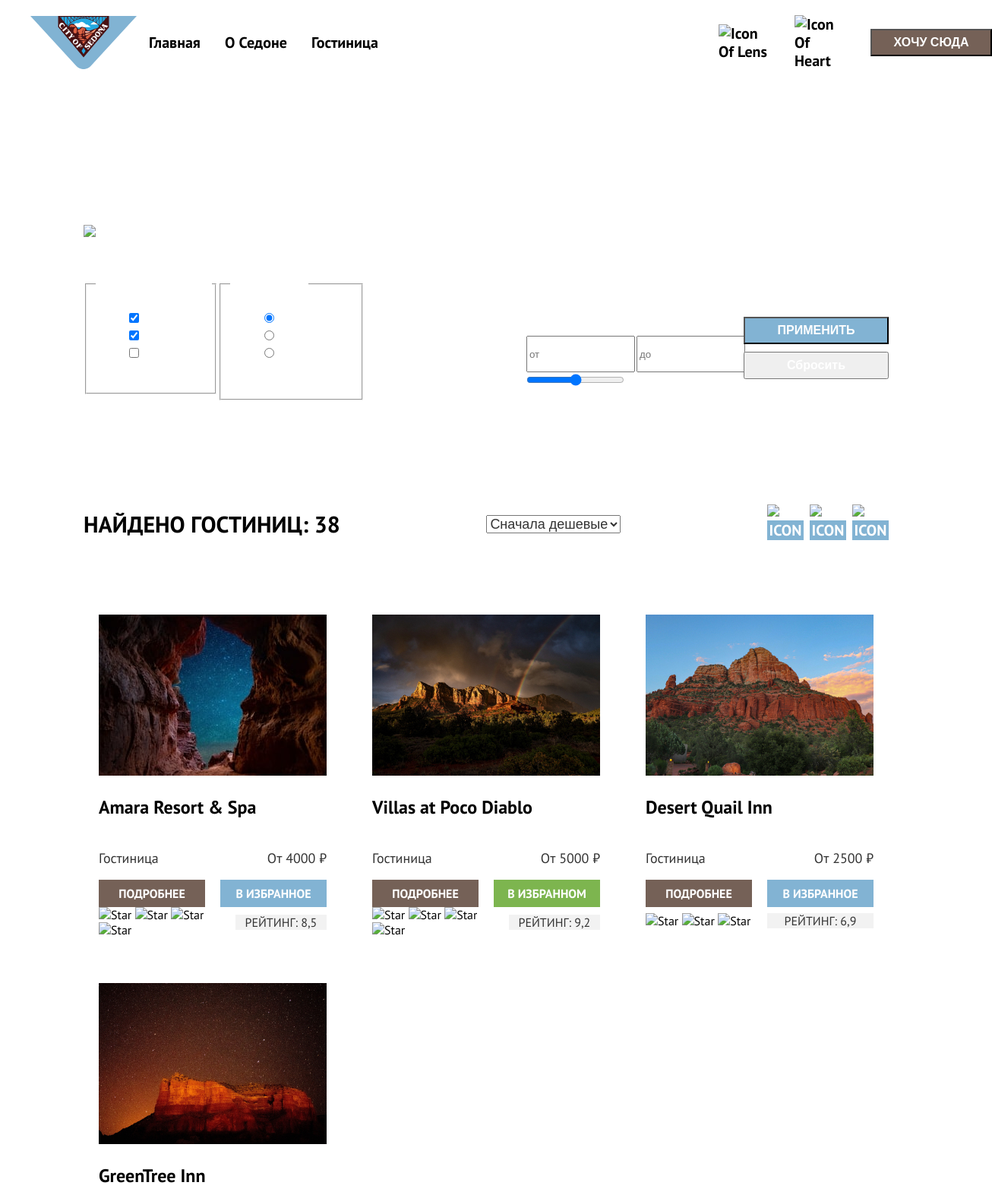
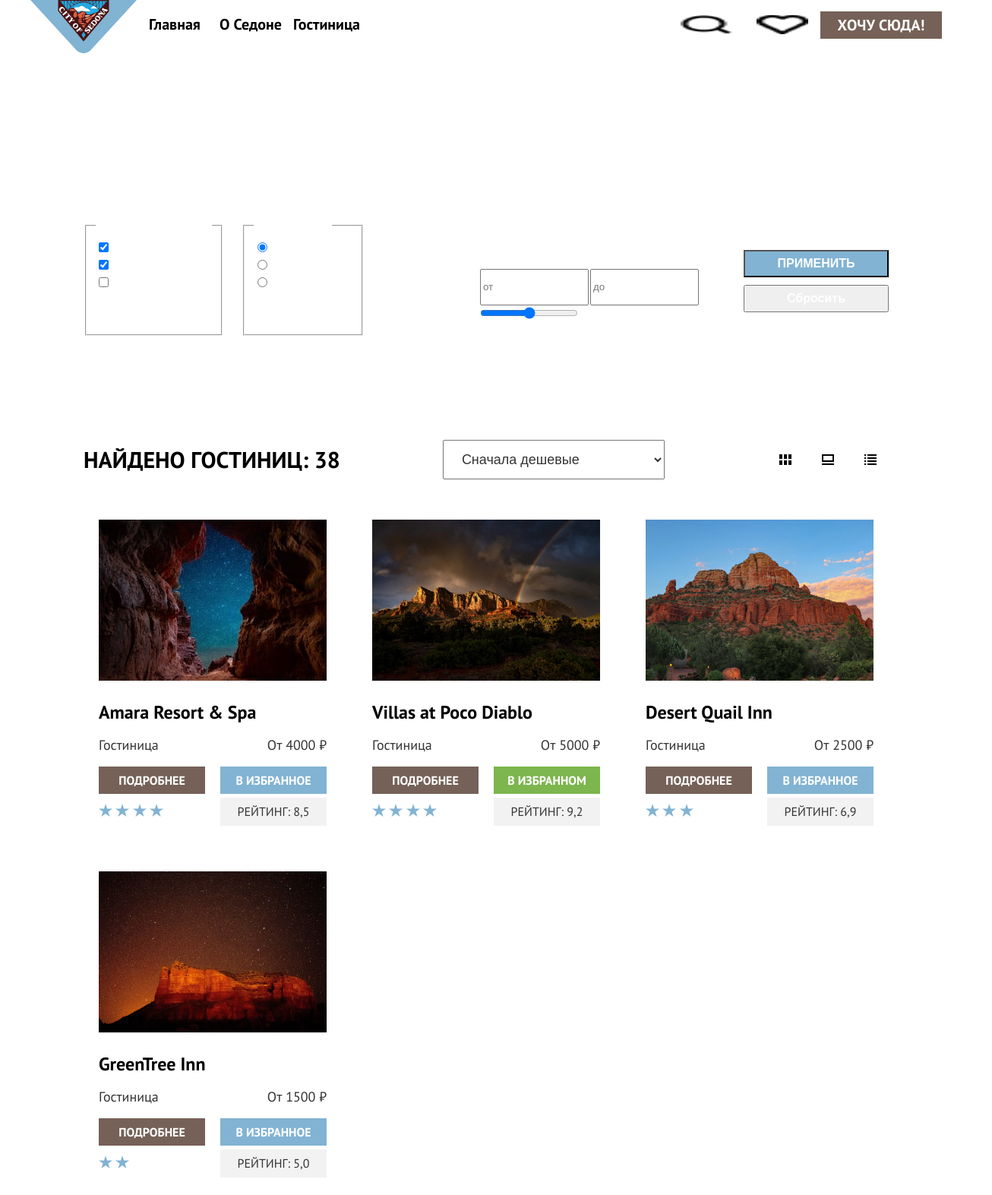
Before and after one commit to htmlacademy-htmlcss/2271259-sedona-36, a plain HTML site: page catalog.html in a window 1280 px wide. Shown: the top 1573 px of the page at 76% size, 1306 px wide, since content can reach past the window. Drawn offline with Linux system fonts and the light colour scheme.

Commit message:
added decoration

```diff
--- a/catalog.html
+++ b/catalog.html
@@ -29,25 +29,21 @@
           </li>
 
         </ul>
-        <ul class="navigation-user">
+        <ul class=" navigation-user">
           <li class="navigation-item">
             <a href="#" class="navigation-link">
-              <img src="#" alt="icon of lens" class="navigation-link icon">
+              <img src="images/icons/lens.png" alt="icon of lens" class="navigation-link icon">
           </a>
           </li>
           <li class="navigation-item">
             <a href="#" class="navigation-link">
-              <img src="#" alt="icon of heart" class="navigation-link icon">
+              <img src="images/icons/heart.png" alt="icon of heart" class="navigation-link icon">
             </a>
           </li>
-          <li class="navigation-item">
-            <a href="#" class="navigation-link">
-              <button type="button">
-                Хочу Сюда
-              </button>
-              </a>
-          </li>
         </ul>
+        <a href="#" class="navigation-link-button">
+          Хочу сюда!
+        </a>
 
 
       </nav>
@@ -63,7 +59,12 @@
         <ul class="breadcrumbs">
           <li class="breadcrumbs-item">
             <a href="index.html" class="breadcrumbs-link">
-              <img src="#" alt="icon of house" class="breadcrumbs-link-icon">
+              <img src="images/icons/house.svg" alt="icon of house" class="breadcrumbs-link-icon">
+            </a>
+          </li>
+          <li class="breadcrumbs-item">
+            <a href="index.html" class="breadcrumbs-link">
+              <img src="images/icons/arrow-right.svg" alt="icon of house" class="breadcrumbs-link-icon">
             </a>
           </li>
           <li class="breadcrumbs-item">
@@ -89,13 +90,13 @@
            <li class="catalog-filter-item">
             <label class="control">
              <input type="checkbox" class="control-input" name="Swimming-pool" checked>
-             Бассейн:
+             Бассейн
             </label>
            </li>
            <li class="catalog-filter-item">
             <label class="control">
              <input type="checkbox" class="control-input" name="Parking" checked>
-             Парковка:
+             Парковка
             </label>
            </li>
            <li class="catalog-filter-item">
@@ -167,20 +168,20 @@
         </select>
         <ul class="filter-buttons">
           <li class="filter-buttons-item">
-           <a href="#" class="button button-icon-selected">
-          <img src="#" alt="Icon" class="button-icon">
+           <a href="#" class="filter-icons button-icon-selected">
+          <img src="images/icons/filter-icon-1.png" alt="Icon" class="button-icon">
            </a>
           </li>
 
         <li class="filter-buttons-item">
-         <a href="#" class="button button-pc">
-          <img src="#" alt="Icon" class="button-icon">
+         <a href="#" class="filter-icons button-pc">
+          <img src="images/icons/filter-icon-2.png" alt="Icon" class="button-icon">
          </a>
         </li>
 
          <li class="filter-buttons-item">
-          <a href="#" class="button button-light">
-          <img src="#" alt="Icon" class="button-icon">
+          <a href="#" class="filter-icons button-light">
+          <img src="images/icons/filter-icon-3.png" alt="Icon" class="button-icon">
           </a>
          </li>
         </ul>
@@ -214,11 +215,12 @@
 
           <div class="hotel-ratings">
             <div class="hotel-card-stars">
-              <img src="#" alt="Star" class="hotel-card-star">
-              <img src="#" alt="Star" class="hotel-card-star">
-              <img src="#" alt="Star" class="hotel-card-star">
-              <img src="#" alt="Star" class="hotel-card-star">
-             </div>
+              <img src="images/icons/star.png" alt="Star" class="hotel-card-star">
+              <img src="images/icons/star.png" alt="Star" class="hotel-card-star">
+              <img src="images/icons/star.png" alt="Star" class="hotel-card-star">
+              <img src="images/icons/star.png" alt="Star" class="hotel-card-star">
+
+            </div>
 
             <span class="hotel-card-ranking">
              Рейтинг: 8,5
@@ -253,10 +255,10 @@
 
           <div class="hotel-ratings">
             <div class="hotel-card-stars">
-              <img src="#" alt="Star" class="hotel-card-star">
-              <img src="#" alt="Star" class="hotel-card-star">
-              <img src="#" alt="Star" class="hotel-card-star">
-              <img src="#" alt="Star" class="hotel-card-star">
+              <img src="images/icons/star.png" alt="Star" class="hotel-card-star">
+              <img src="images/icons/star.png" alt="Star" class="hotel-card-star">
+              <img src="images/icons/star.png" alt="Star" class="hotel-card-star">
+              <img src="images/icons/star.png" alt="Star" class="hotel-card-star">
              </div>
 
              <span class="hotel-card-ranking">
@@ -293,10 +295,9 @@
 
           <div class="hotel-ratings">
             <div class="hotel-card-stars">
-              <img src="#" alt="Star" class="hotel-card-star">
-              <img src="#" alt="Star" class="hotel-card-star">
-              <img src="#" alt="Star" class="hotel-card-star">
-
+              <img src="images/icons/star.png" alt="Star" class="hotel-card-star">
+              <img src="images/icons/star.png" alt="Star" class="hotel-card-star">
+              <img src="images/icons/star.png" alt="Star" class="hotel-card-star">
              </div>
 
              <span class="hotel-card-ranking">
@@ -332,8 +333,9 @@
 
           <div class="hotel-ratings">
             <div class="hotel-card-stars">
-              <img src="#" alt="Star" class="hotel-card-star">
-              <img src="#" alt="Star" class="hotel-card-star">
+              <img src="images/icons/star.png" alt="Star" class="hotel-card-star">
+              <img src="images/icons/star.png" alt="Star" class="hotel-card-star">
+
              </div>
 
              <span class="hotel-card-ranking">
@@ -388,7 +390,7 @@
           Только полезная информация и никакого спама,<br> честное бойскаутское!
         </p>
         <form action="https://echo.htmlacademy.ru/" class="catalog-mail-form" method="post">
-          <input type="text" name="mail-email" id="mail-email" placeholder="Ваш e-mail">
+          <input type="text" name="mail-email" id="mail-email" class="mail-email" placeholder="Ваш e-mail">
           <button class="button" type="submit">
             Подписаться
           </button>
@@ -398,7 +400,8 @@
      </section>
     </main>
 
-    <footer class="footer">
+
+    <footer class="footer ">
       <div class="page-footer">
       <section class="footer-socials">
         <h2 class="visually-hidden">
@@ -406,13 +409,19 @@
         </h2>
         <ul class="contact-list">
           <li class="contact-item">
-            <a href="#" class="contact-link vk-logo">Vk logo</a>
+            <a href="#" class="contact-link vk-logo">
+              <img src="images/icons/vk.png" alt="vk logo">
+            </a>
           </li>
           <li class="contact-item">
-            <a href="#" class="contact-link telegram-logo">Telegram logo</a>
+            <a href="#" class="contact-link telegram-logo">
+              <img src="images/icons/telegram.png" alt="telegram logo">
+            </a>
           </li>
           <li class="contact-item">
-            <a href="#" class="contact-link YT-logo">YT logo</a>
+            <a href="#" class="contact-link YT-logo">
+              <img src="images/icons/YT.png" alt="YT logo">
+            </a>
           </li>
 
         </ul>
--- a/styles/styles.css
+++ b/styles/styles.css
@@ -58,7 +58,6 @@ li {
 }
 
 .navigation-user {
-  max-width: 310px;
   margin: 0;
   display: flex;
   padding: 0;
@@ -69,15 +68,16 @@ li {
 .navigation-user button {
   width: 160px;
   min-height: 36px;
+
 }
 
 
 .navigation-item {
   display: flex;
-  padding:20px 16px;
+  /* padding:20px 16px; */
   gap: 8px;
   min-width: 100px;
-  min-height: 64px;
+  height: 64px;
   justify-content: center;
   align-items: center;
 
@@ -92,6 +92,31 @@ li {
   font-size: 20px;
   line-height: 24px;
   text-transform: capitalize;
+}
+
+.icon{
+  width: 18px;
+  height: 25px;
+  background-color: #ffffff;
+
+}
+
+.navigation-link-button{
+  display: flex;
+  width: 160px;
+  height: 36px;
+  background-color: #756157;
+  color: #ffffff;
+  font-weight: 700;
+  font-size: 20px;
+  line-height: 36px;
+  text-align: center;
+  text-transform: uppercase;
+  justify-content: center;
+  align-items: center;
+  margin-top: 15px;
+
+
 }
 
 .page-container {
@@ -347,6 +372,13 @@ li {
   min-height: 434px; ;
 }
 
+.mail-email-from {
+  background-color: #f2f2f2;
+  width: 452px;
+  min-height: 52px;
+  padding: 12px 20px;
+}
+
 .mail-title {
 
   color: #ffffff;
@@ -365,6 +397,13 @@ li {
 
 .mail-email {
   background-color: #f2f2f2;
+  width: 452px;
+  min-height: 52px;
+  padding: 12px 20px;
+}
+
+.mail-form button {
+  min-height: 52px;
 }
 
 .button {
@@ -397,19 +436,14 @@ li {
 }
 
 .contact-item {
+  display: flex;
   padding: 0 10px;
   gap: 10px;
   width: 47px;
   min-height: 40px;
+  justify-content: center;
+  align-items: center;
 }
-
-.contact-link{
-  background-color: #82B3D3;
-
-
-}
-
-
 
 .page-footer {
   width: 1060px;
@@ -421,6 +455,7 @@ li {
   padding: 0;
 
 }
+
 
 
 /* Catalog style */
@@ -447,12 +482,39 @@ li {
 
 }
 
+.filter-buttons {
+
+  width: 160px;
+  min-height: 48px;
+
+}
+
+.filter-icons{
+  display: flex;
+  align-items: center;
+  justify-content: center;
+}
+
+.filter-buttons-item{
+  display: flex;
+  width: 48px;
+  height: 48px;
+  justify-content: center;
+  align-self: center;
+}
+
+.button-icon{
+  width: 16px;
+  height: 14px;
+}
+
 .inner-header-title {
   width: 1060px;
   color: #ffffff;
   font-weight: 700;
   font-size: 60px;
   line-height: 78px;
+  margin-top: auto;
 
 
 }
@@ -465,14 +527,28 @@ li {
   justify-content: center;
   align-items: center;
   padding: 0;
+  gap: 10px;
+
 
 }
 
 .breadcrumbs-link {
+  display: flex;
   color: #ffffff;
   font-weight: 400;
   font-size: 16px;
   line-height: 21px;
+  justify-content: center;
+  align-items: center;
+  height: 21px;
+
+}
+
+.breadcrumbs-link-icon{
+  width: 12px;
+  height: 12px;
+
+
 
 }
 
@@ -495,12 +571,21 @@ li {
 
 }
 
+.catalog-filter-list {
+
+  margin: 0;
+  padding: 0;
+
+
+}
+
 .catalog-types {
   display: flex;
   flex-direction: row;
   align-items: flex-start;
   padding: 0;
   width: 370px;
+  margin-top: 15px;
 
 }
 
@@ -536,6 +621,12 @@ li {
   flex-direction: column;
   align-items: first baseline;
   padding: 0;
+  margin: 0;
+  margin-right: auto;
+}
+
+.catalog-filter-group:last-child {
+  margin-left: auto;
 }
 
 .catalog-types-price-buttons{
@@ -568,6 +659,12 @@ li {
   font-weight: 400;
   font-size: 18px;
   line-height: 23px;
+}
+
+.select-control {
+  width: 292px;
+  min-height: 49px;
+  padding: 14px 20px;
 }
 
 .submit {
@@ -612,7 +709,6 @@ li {
   flex-direction: column;
   align-items: flex-end;
   padding: 50px 70px 60px;
-  gap: 40px;
   box-sizing: border-box;
 }
 
@@ -649,12 +745,8 @@ li {
 
 .product-list {
   width: 1060px;
-  /* display: flex;
-  flex-direction: row;
-  align-items: flex-start; */
   display: grid;
-  grid-template-columns: 1fr 1fr 1fr;
-  grid-template-rows: 1fr 1fr;
+  grid-template-columns: repeat(3, 1fr);
   padding: 0;
   gap: 20px;
 }
@@ -670,10 +762,10 @@ li {
   font-weight: 700;
   font-size: 24px;
   line-height: 28px;
+  margin-bottom: 0;
 }
 
 .hotel-texts {
-  width: 300px;
   min-height: 21px;
   display: flex;
   flex-direction: row;
@@ -684,7 +776,6 @@ li {
 }
 
 .hotel-buttons{
-  width: 300px;
   min-height: 36px;
   display: flex;
   flex-direction: row;
@@ -701,6 +792,7 @@ li {
   gap: 20px;
   width: 300px;
   min-height: 37px;
+  margin-top: 5px;
 }
 
 .hotel-card-description {
@@ -752,7 +844,11 @@ li {
 }
 
 .hotel-card-ranking{
-  width: 140px;
+  display: flex;
+  justify-content: center;
+  align-items: center;
+  min-width: 140px;
+  min-height: 37px;
   background-color: #f2f2f2 ;
   color: #333333;
   font-weight: 400;
@@ -764,8 +860,6 @@ li {
   margin-left: auto;
 }
 
-
-
 .hotel-card-button-chosen{
   display: flex;
   width: 140px;
@@ -774,6 +868,11 @@ li {
   margin-left: auto;
   align-items: center;
   justify-content: center;
+}
+
+.catalog-mail-form button {
+  min-height: 52px;
+
 }
 
 .pagination {
@@ -793,7 +892,6 @@ li {
   padding: 0;
   gap: 8px;
 }
-
 
 .pagination-item .pagination-current {
   background-color: #f2f2f2;
```
Also changed, not shown: index.html (+15 -13 lines), images/icons/YT.png (added), images/icons/arrow-right.svg (added), images/icons/filter-icon-1.png (added), images/icons/filter-icon-2.png (added), images/icons/filter-icon-3.png (added), images/icons/heart.png (added), images/icons/house.svg (added), images/icons/lens.png (added), images/icons/star.png (added), images/icons/telegram.png (added), images/icons/vk.png (added).
